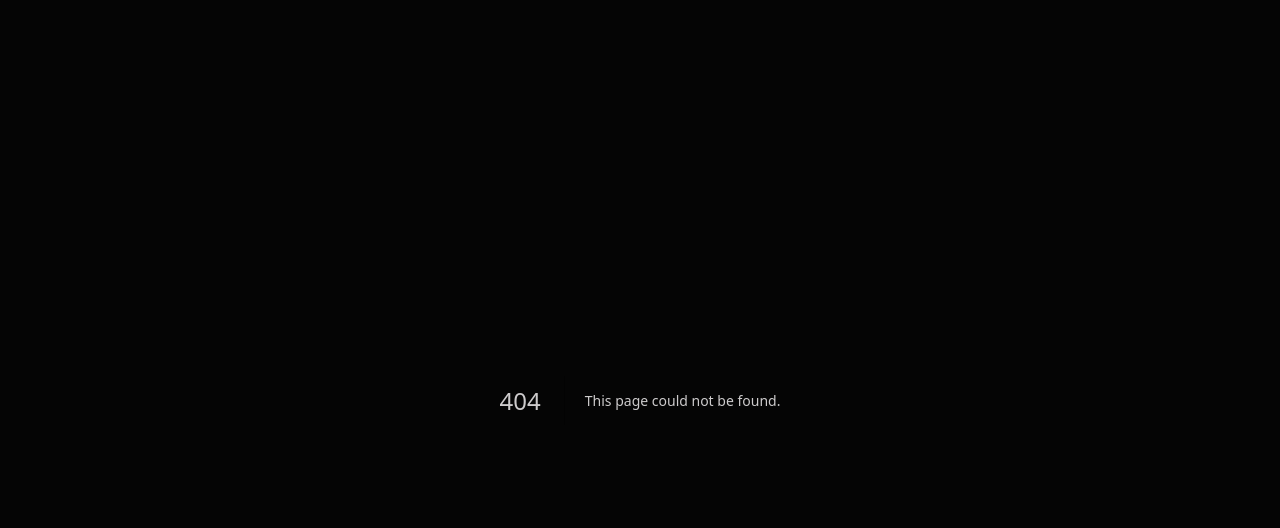
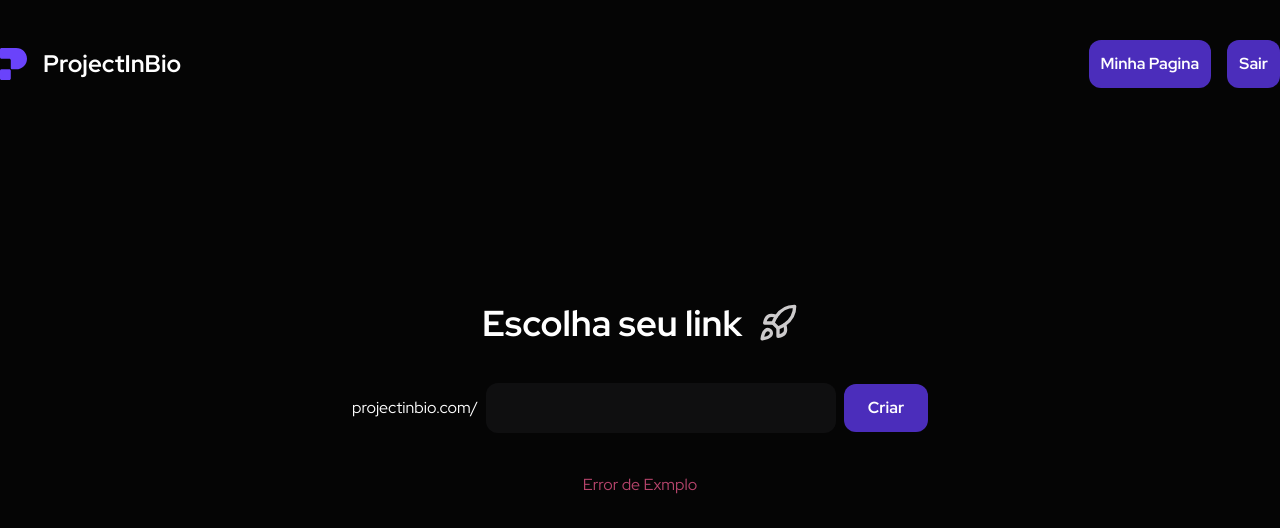
Before and after one commit to arthurPapp/project-in-bio, a Next.js app: page /criar in a window 1280 px wide. Before the commit this address had no page. Shown: the top 528 px of the page. Built offline with nearby package versions, Linux system fonts and the light colour scheme.

Commit message:
commit criar

```diff
--- /dev/null
+++ b/app/(pages)/[profileId]/page.tsx
@@ -0,0 +1,44 @@
+import ProjectCard from "@/app/components/commons/project-card";
+import UserCard from "@/app/components/commons/user-card";
+import { Plus } from "lucide-react";
+import { TotalVisits } from "../../components/commons/total-visits";
+import Link from "next/link";
+export default async function ProfilePage({
+  params,
+}: {
+  params: { profileId: string };
+}) {
+  const { profileId } = await params;
+  console.log(profileId)
+  return (
+    <div className="relative h-screen flex p-20 overflow-hidden">
+      <div className="fixed top-0 left-0 w-full flex justify-center items-center gap-1 py-2 bg-background-tertiary">
+        <span>Você está usando a versão trial.</span>
+        <Link href={`/${profileId}/upgrade`}>
+         <button className="text-accent-green font-bold">
+          Faça o upgrade agora!
+          </button>
+        </Link>
+      </div>
+      <div className="w-1/2 flex justify-center h-min">
+        <UserCard />
+      </div>
+      <div className="w-full flex justify-center content-start gap-4 flex-wrap overflow-y-auto">
+        <ProjectCard />
+        <ProjectCard />
+        <ProjectCard />
+        <ProjectCard />
+        <ProjectCard />
+        <ProjectCard />
+        <ProjectCard />
+        <button className="w-[340px] h-[132px] rounded-[20px] bg-background-secondary flex items-center gap-2 justify-center hover:border hover:border-dashed border-border-secondary">
+          <Plus className="size-10 text-accent-green" />
+          <span>Novo projeto</span>
+        </button>
+      </div>
+      <div className="absolute bottom-4 right-0 left-0 w-min mx-auto">
+        <TotalVisits />
+      </div>
+    </div>
+  );
+}
--- /dev/null
+++ b/app/(pages)/[profileId]/upgrade/page.tsx
@@ -0,0 +1,17 @@
+import Header from "../../../components/landing-page/header";
+import Button from "../../../components/ui/button";
+
+export default async function UpgradPage() {
+  return (
+    <div>
+      <Header />
+      <div className="h-screen flex flex-col items-center justify-center gap-4">
+        <h2 className="text-2xl font-bold">Escolha o plano</h2>
+        <div className="flex gap-4">
+          <Button>R$ 9,90 / mês</Button>
+          <Button>R$ 99,90 Vitalício</Button>
+        </div>
+        </div>
+      </div>
+  );
+}
--- /dev/null
+++ b/app/(pages)/criar/page.tsx
@@ -0,0 +1,29 @@
+import { Rocket } from "lucide-react";
+import Header from "../../components/landing-page/header";
+import TextInput from "../../components/ui/text-input";
+import Button from "../../components/ui/button";
+
+export default function CriarPage() {
+  return (
+    <div>
+      <Header />
+      <div className="h-screen flex flex-col gap-10 items-center justify-center max-w-xl mx-auto">
+        <div className="flex items-center gap-4">
+          <h1 className="text-4xl font-bold text-white">Escolha seu link</h1>
+          <Rocket className="size-10" />
+        </div>
+        <form
+          action=""
+          className="w-full flex items-center gap-2"
+        >
+          <span className="text-white">projectinbio.com/</span>
+          <TextInput />
+          <Button className="w-[126px]">Criar</Button>
+        </form>
+        <div>
+          <span className="text-accent-pink">Error de Exmplo</span>
+        </div>
+      </div>
+    </div>
+  )
+}
--- /dev/null
+++ b/app/(pages)/page.tsx
@@ -0,0 +1,17 @@
+import FAQ from "../components/landing-page/faq";
+import Header from "../components/landing-page/header";
+import Hero from "../components/landing-page/hero";
+import Pricing from "../components/landing-page/pricing";
+import VideoExplanation from "../components/landing-page/video-explanation";
+
+export default function Home() {
+  return (
+    <div className="max-w-7xl mx-auto">
+      <Header />
+      <Hero />
+      <VideoExplanation />
+      <Pricing />
+      <FAQ />
+    </div>
+  );
+}
--- a/app/components/commons/project-card.tsx
+++ b/app/components/commons/project-card.tsx
@@ -1,6 +1,6 @@
 export default function ProjectCard() {
   return (
-    <div className="w-[430px] h-[132px] flex gap-5 bg-background-secondary p-3 rounded-[20px] border border-transparent hover:border-border-secundary">
+    <div className="w-[340px] h-[132px] flex gap-5 bg-background-secondary p-3 rounded-[20px] border border-transparent hover:border-border-secundary">
       <div className="size-24 rounded-md overflow-hidden flex items-shrink-0">
         <img
           src="https://ortogonalprojetos.com.br/wp-content/uploads/2016/01/Program-Management-01.jpg"
--- a/app/page.tsx
+++ /dev/null
@@ -1,17 +0,0 @@
-import FAQ from "./components/landing-page/faq";
-import Header from "./components/landing-page/header";
-import Hero from "./components/landing-page/hero";
-import Pricing from "./components/landing-page/pricing";
-import VideoExplanation from "./components/landing-page/video-explanation";
-
-export default function Home() {
-  return (
-    <div className="max-w-7xl mx-auto">
-      <Header />
-      <Hero />
-      <VideoExplanation />
-      <Pricing />
-      <FAQ />
-    </div>
-  );
-}
```
Also changed, not shown: app/(pages)/globals.css (renamed from app/globals.css), app/(pages)/layout.tsx (renamed from app/layout.tsx).
